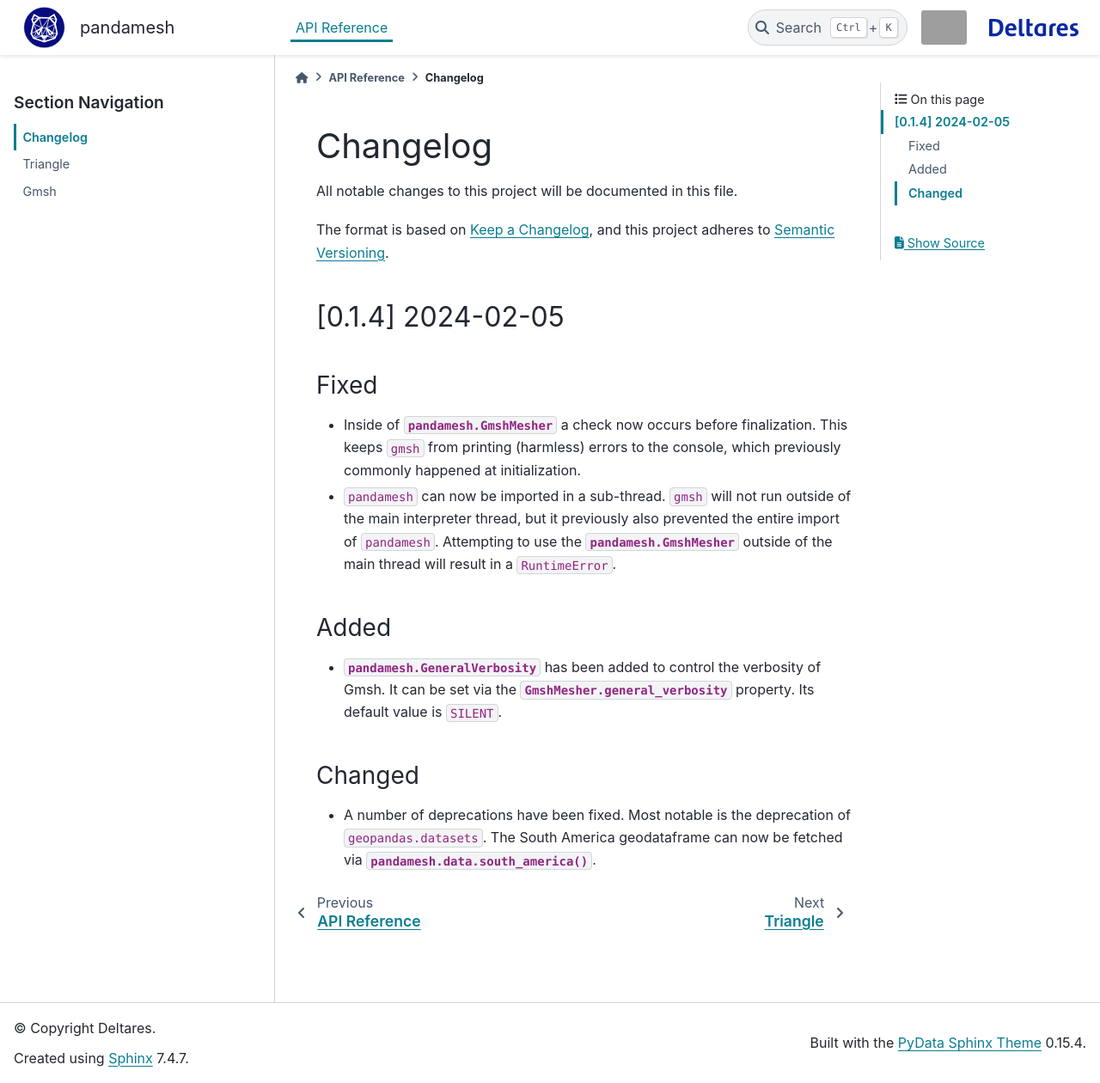
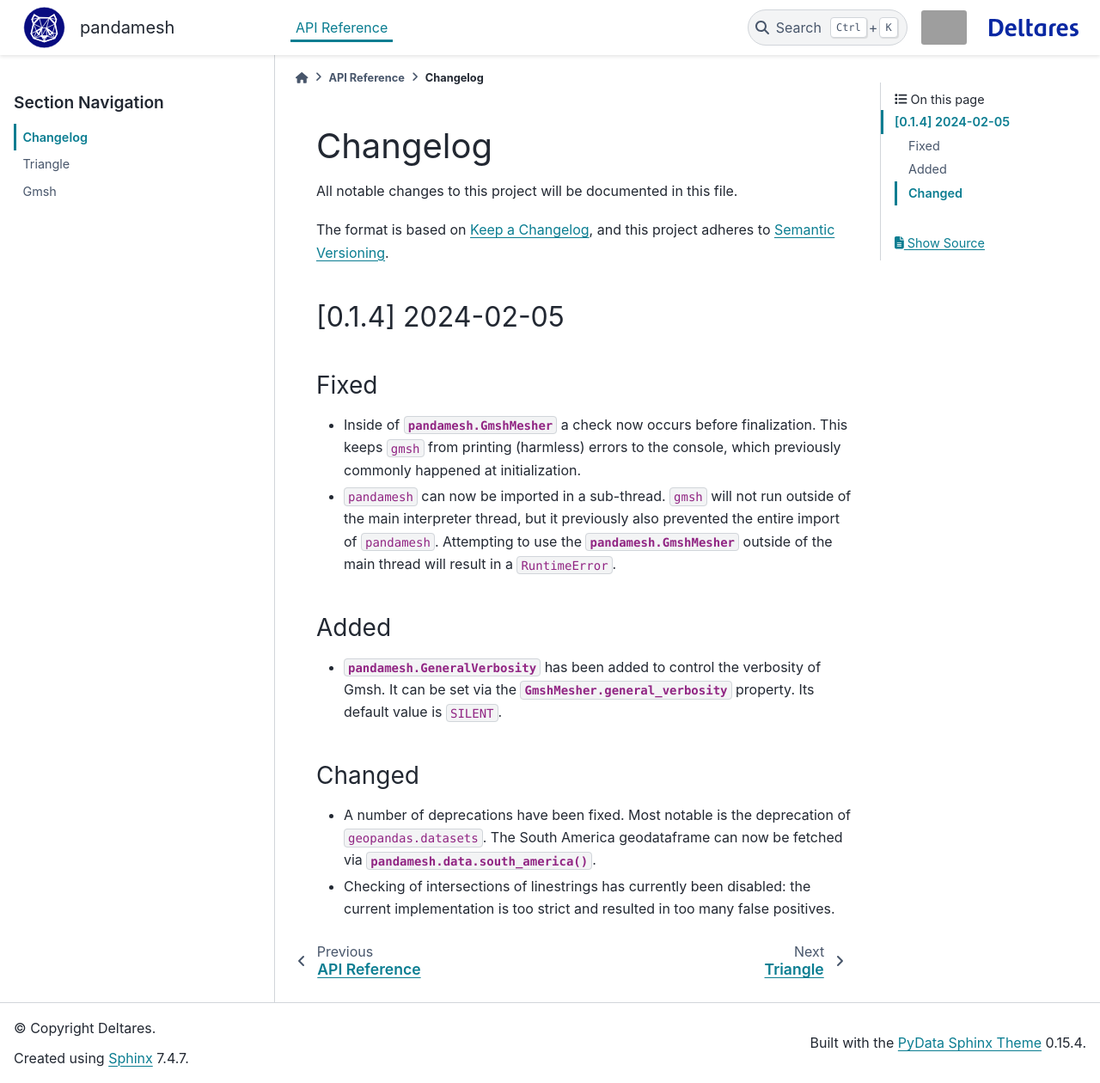
Before and after one commit to Deltares/pandamesh, a Sphinx documentation site: the page built from docs/api/changelog.rst, in a window 1280 px wide and 1260 px high. Shown: the whole window at 86% size. Built offline with Sphinx 7.4.7 and the PyData theme 0.15.4, drawn with Linux system fonts in a browser that asks for light colours; pages that are not in the unit, such as notebooks, are missing from menus; grey boxes are pictures that could not be loaded.

Commit message:
bump version, add note on check_linestrings in changelog

```diff
--- a/docs/api/changelog.rst
+++ b/docs/api/changelog.rst
@@ -34,6 +34,9 @@ Changed
 - A number of deprecations have been fixed. Most notable is the deprecation
   of ``geopandas.datasets``. The South America geodataframe can now be
   fetched via :func:`pandamesh.data.south_america()`.
+- Checking of intersections of linestrings has currently been disabled:
+  the current implementation is too strict and resulted in too many false
+  positives.
 
 .. _Keep a Changelog: https://keepachangelog.com/en/1.0.0/
 .. _Semantic Versioning: https://semver.org/spec/v2.0.0.html
--- a/pandamesh/__init__.py
+++ b/pandamesh/__init__.py
@@ -10,7 +10,7 @@ from pandamesh.gmsh_mesher import (
 from pandamesh.plot import plot
 from pandamesh.triangle_mesher import DelaunayAlgorithm, TriangleMesher
 
-__version__ = "0.1.3"
+__version__ = "0.1.4"
 
 
 __all__ = (
--- a/pixi.toml
+++ b/pixi.toml
@@ -1,6 +1,6 @@
 [project]
 name = "pandamesh"
-version = "0.1.3"
+version = "0.1.4"
 description = "From geodataframe to mesh"
 authors = ["Huite Bootsma <huitebootsma@gmail.com>"]
 channels = ["conda-forge"]
```
